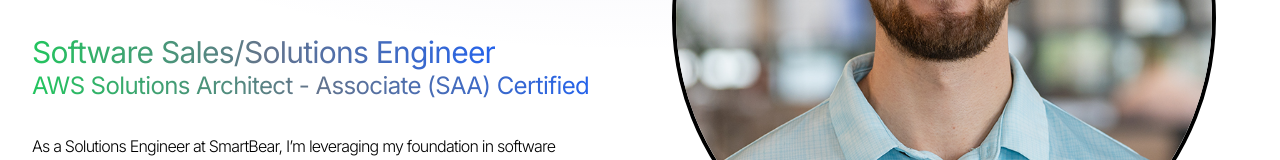
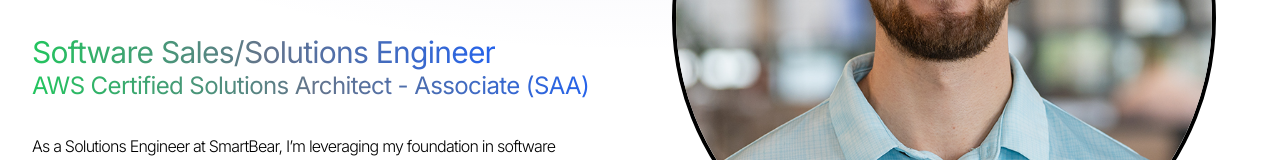
Before and after one commit to nickldimartino/portfolio, a React (Vite) app: page / in a window 1280 px wide. Shown: the part 428-588 px from the top of the page. Built offline with nearby package versions, Linux system fonts and the light colour scheme.

Commit message:
Fixed Cert Name

```diff
--- a/src/components/Hero.jsx
+++ b/src/components/Hero.jsx
@@ -39,7 +39,7 @@ const Hero = () => {
               animate="visible"
               className="bg-gradient-to-r from-green-500 via-slate-500 to-blue-600 bg-clip-text text-2xl tracking-tight text-transparent"
             >
-              AWS Solutions Architect - Associate (SAA) Certified
+              AWS Certified Solutions Architect - Associate (SAA)
             </motion.span>
             <motion.p
               variants={container(1)}
```
